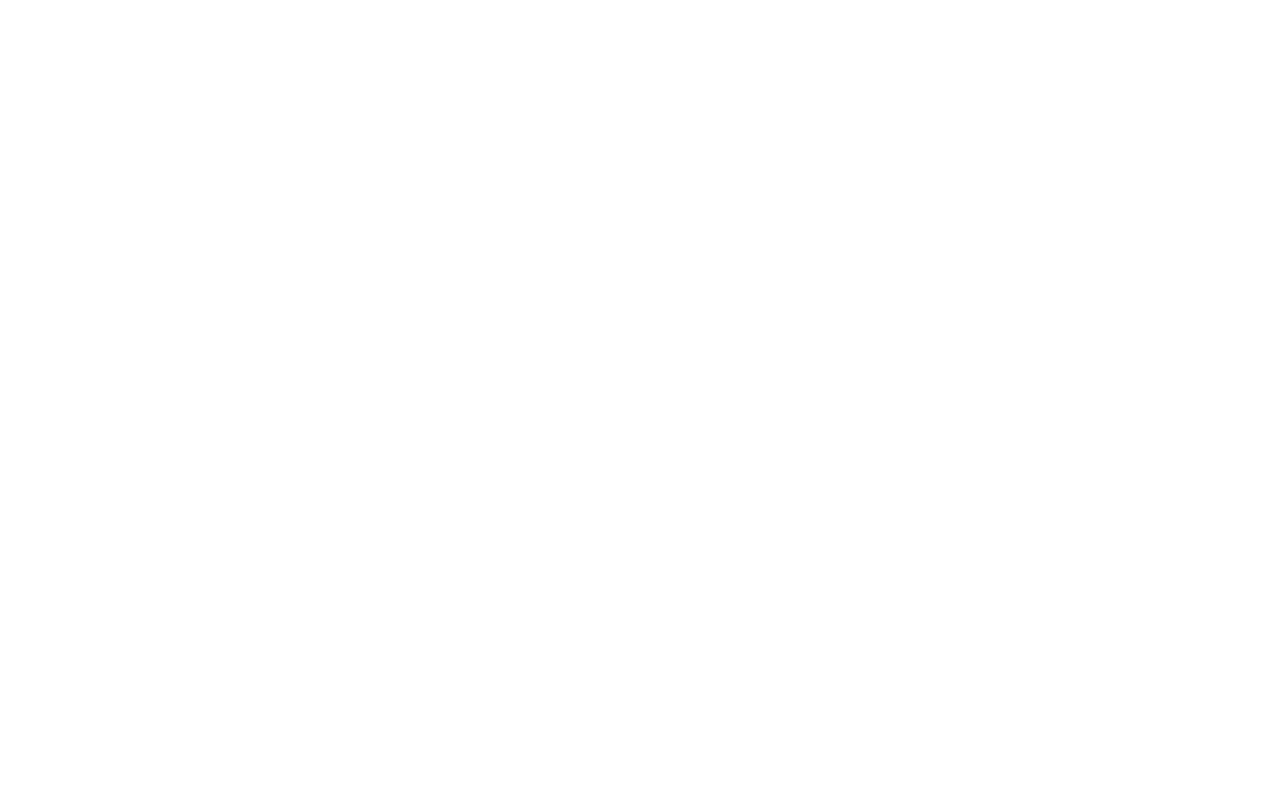
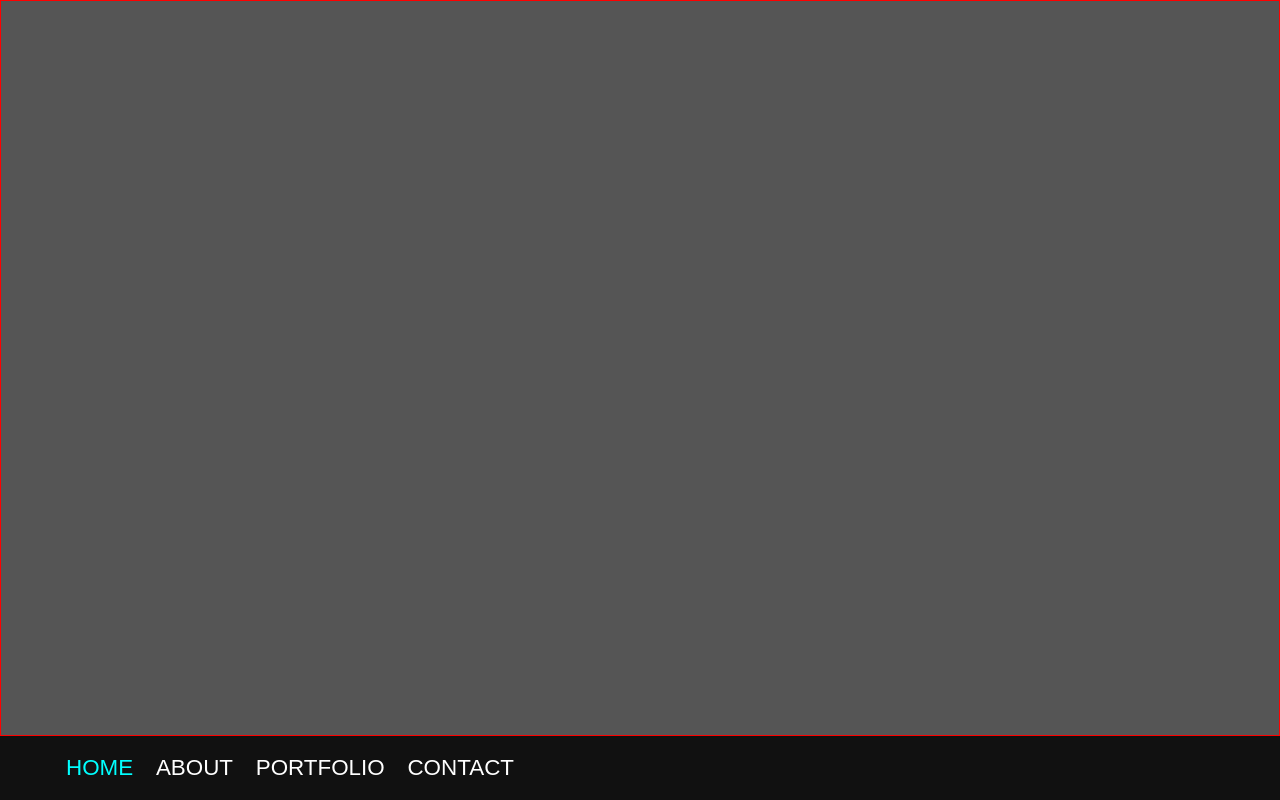
Before and after one commit to RyanAnsberry/Portfolio, a React (Create React App) app in the folder portfolio/: page / in a window 1280 px wide. Built offline with nearby package versions, Linux system fonts and the light colour scheme.

Commit message:
Nav and Carousel setup

```diff
--- a/portfolio/src/App.css
+++ b/portfolio/src/App.css
@@ -1,38 +1,8 @@
 .App {
   text-align: center;
+  background: #555;
+  position: absolute;
+  height: 100vh;
+  width:100%;
+  z-index: -1;
 }
-
-.App-logo {
-  height: 40vmin;
-  pointer-events: none;
-}
-
-@media (prefers-reduced-motion: no-preference) {
-  .App-logo {
-    animation: App-logo-spin infinite 20s linear;
-  }
-}
-
-.App-header {
-  background-color: #282c34;
-  min-height: 100vh;
-  display: flex;
-  flex-direction: column;
-  align-items: center;
-  justify-content: center;
-  font-size: calc(10px + 2vmin);
-  color: white;
-}
-
-.App-link {
-  color: #61dafb;
-}
-
-@keyframes App-logo-spin {
-  from {
-    transform: rotate(0deg);
-  }
-  to {
-    transform: rotate(360deg);
-  }
-}
--- a/portfolio/src/App.js
+++ b/portfolio/src/App.js
@@ -1,12 +1,21 @@
-import React from 'react';
+import React, { Component } from 'react';
 import './App.css';
 
-function App() {
-  return (
-    <div className="App">
+import Nav from './components/Nav/Nav.js';
+import Carousel from './components/Carousel/Carousel.js';
 
-    </div>
-  );
+class App extends Component {
+  state = {
+  }
+
+  render () {
+    return (
+      <div className="App">
+        <Carousel/>,
+        <Nav/>
+      </div>
+    )
+  }
 }
 
 export default App;
--- /dev/null
+++ b/portfolio/src/components/Carousel/Carousel.css
@@ -0,0 +1,5 @@
+.Carousel-container {
+    width: 100%;
+    height: 92%;
+    border: 1px solid red;
+}
--- /dev/null
+++ b/portfolio/src/components/Carousel/Carousel.js
@@ -0,0 +1,10 @@
+import React from 'react';
+import './Carousel.css'
+
+export default function Carousel() {
+    return (
+        <div className="Carousel-container">
+
+        </div>
+    );
+}
--- /dev/null
+++ b/portfolio/src/components/Carousel/Page.js
@@ -0,0 +1,2 @@
+import React from 'react';
+import './Slide.css'
--- /dev/null
+++ b/portfolio/src/components/Nav/Nav.css
@@ -0,0 +1,37 @@
+.Nav {
+    background: #111;
+    position: absolute;
+    bottom: 0;
+    display: flex;
+    width: 100%;
+    height: 8%;
+}
+
+.link-container {
+    height: 100%;
+    width: 520px;
+    padding-left: 60px;
+    display: flex;
+    justify-content: space-between;
+    align-items: center;
+}
+
+.nav-button {
+    font-size: 1.4rem;
+    color: white;
+    background: transparent;
+    border: none;
+    font-family: 'Abel', sans-serif;
+}
+
+.nav-button:hover {
+    cursor: pointer;
+}
+
+.nav-button:focus {
+    outline: none;
+}
+
+.current-button {
+    color: cyan;
+}
--- /dev/null
+++ b/portfolio/src/components/Nav/Nav.js
@@ -0,0 +1,25 @@
+import React from 'react';
+import './Nav.css';
+
+export default function Nav() {
+    function handleClick(e) {
+        e.preventDefault();
+        // vars to hold prev and next current button
+        const currentButton = document.querySelector('.current-button');
+        const nextPage = e.target
+        // toggle current button
+        currentButton.classList.toggle('current-button')
+        nextPage.classList.toggle('current-button')
+    }
+
+    return (
+        <div className="Nav">
+            <div className="link-container">
+                <button className="nav-button current-button" onClick={handleClick}>HOME</button>
+                <button className="nav-button" onClick={handleClick}>ABOUT</button>
+                <button className="nav-button" onClick={handleClick}>PORTFOLIO</button>
+                <button className="nav-button" onClick={handleClick}>CONTACT</button>
+            </div>
+        </div>
+    );
+}
--- a/portfolio/src/index.css
+++ b/portfolio/src/index.css
@@ -1,13 +1,56 @@
+/* http://meyerweb.com/eric/tools/css/reset/
+   v2.0 | 20110126
+   License: none (public domain)
+*/
+
+html, body, div, span, applet, object, iframe,
+h1, h2, h3, h4, h5, h6, p, blockquote, pre,
+a, abbr, acronym, address, big, cite, code,
+del, dfn, em, img, ins, kbd, q, s, samp,
+small, strike, strong, sub, sup, tt, var,
+b, u, i, center,
+dl, dt, dd, ol, ul, li,
+fieldset, form, label, legend,
+table, caption, tbody, tfoot, thead, tr, th, td,
+article, aside, canvas, details, embed,
+figure, figcaption, footer, header, hgroup,
+menu, nav, output, ruby, section, summary,
+time, mark, audio, video {
+	margin: 0;
+	padding: 0;
+	border: 0;
+	font-size: 100%;
+	font: inherit;
+	vertical-align: baseline;
+}
+/* HTML5 display-role reset for older browsers */
+article, aside, details, figcaption, figure,
+footer, header, hgroup, menu, nav, section {
+	display: block;
+}
 body {
-  margin: 0;
-  font-family: -apple-system, BlinkMacSystemFont, 'Segoe UI', 'Roboto', 'Oxygen',
-    'Ubuntu', 'Cantarell', 'Fira Sans', 'Droid Sans', 'Helvetica Neue',
-    sans-serif;
-  -webkit-font-smoothing: antialiased;
-  -moz-osx-font-smoothing: grayscale;
+	line-height: 1;
+}
+ol, ul {
+	list-style: none;
+}
+blockquote, q {
+	quotes: none;
+}
+blockquote:before, blockquote:after,
+q:before, q:after {
+	content: '';
+	content: none;
+}
+table {
+	border-collapse: collapse;
+	border-spacing: 0;
+}
+/* End reset */
+* {
+  box-sizing: border-box;
 }
 
-code {
-  font-family: source-code-pro, Menlo, Monaco, Consolas, 'Courier New',
-    monospace;
+body {
+	font-size:62.5%;
 }
```
Also changed, not shown: portfolio/public/manifest.json, portfolio/src/components/Carousel/Page.css (added).
